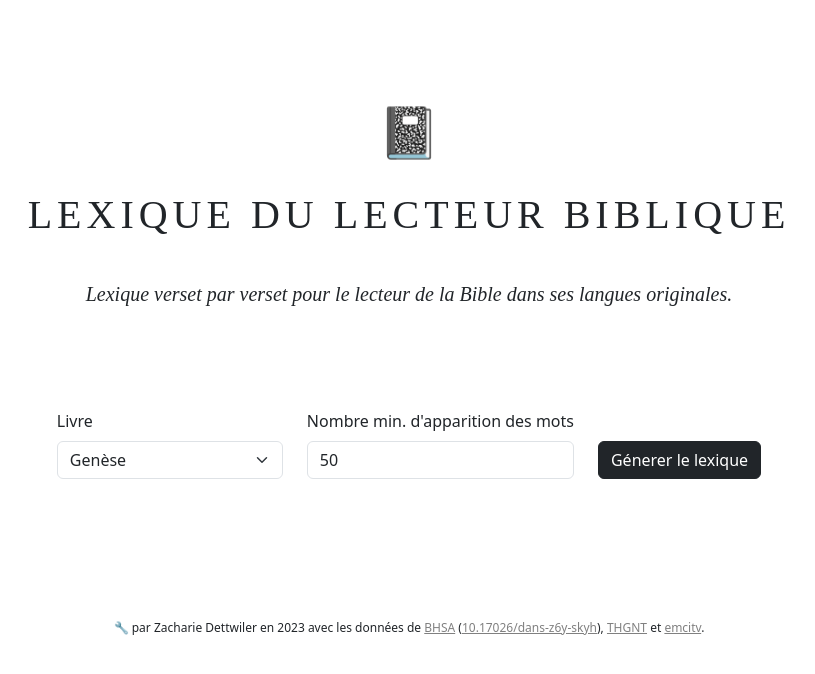
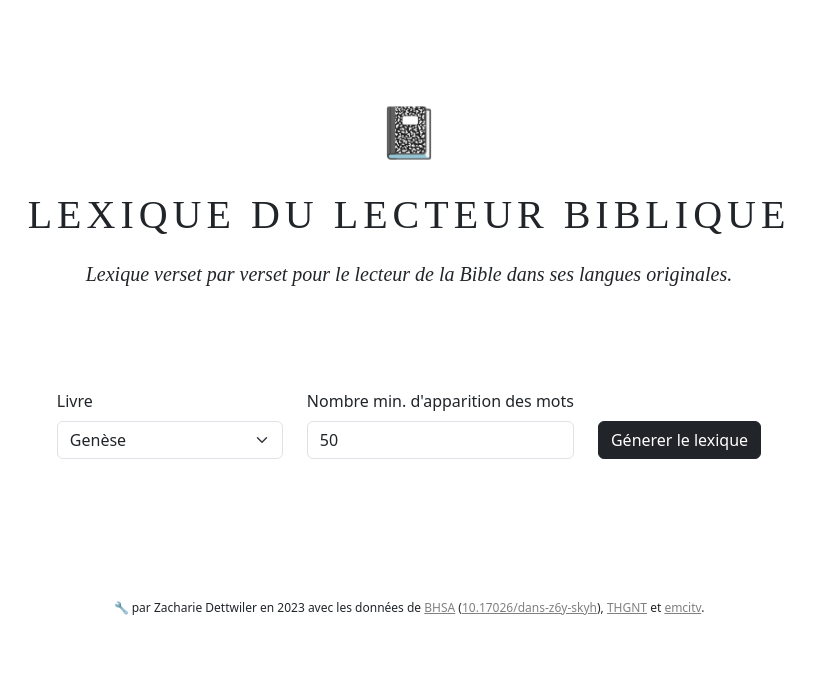
Before and after one commit to zdettwiler/lexique-du-lecteur-biblique, a Next.js app: page /lexique-du-lecteur-biblique/ in a window 1280 px wide. Shown: the top 674 px of the page, without its empty margins (231-1046 px from the left). Built offline with nearby package versions, Linux system fonts and the light colour scheme.

Commit message:
margin below header

```diff
--- a/src/app/globals.css
+++ b/src/app/globals.css
@@ -14,7 +14,7 @@ h1.header {
   text-transform: uppercase;
   letter-spacing: 5px;
   text-align: center;
-  margin-bottom: 40px;
+  margin-bottom: 20px;
 }
 
 p.description {
@@ -22,7 +22,6 @@ p.description {
   font-size: 20px;
   font-style: italic;
   text-align: center;
-  /* margin-bottom: -5px; */
 }
 
 .mt-10 {
```
